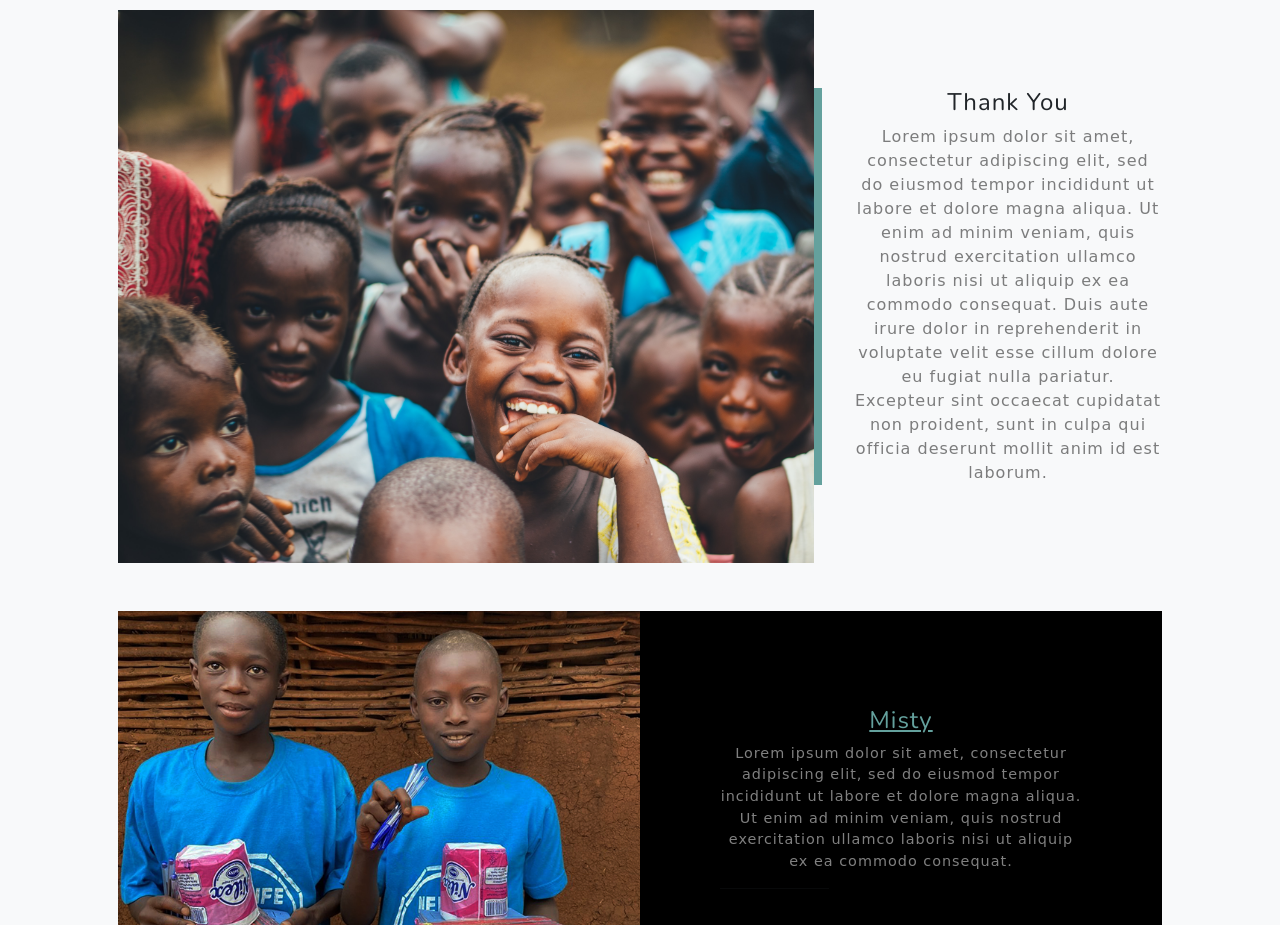
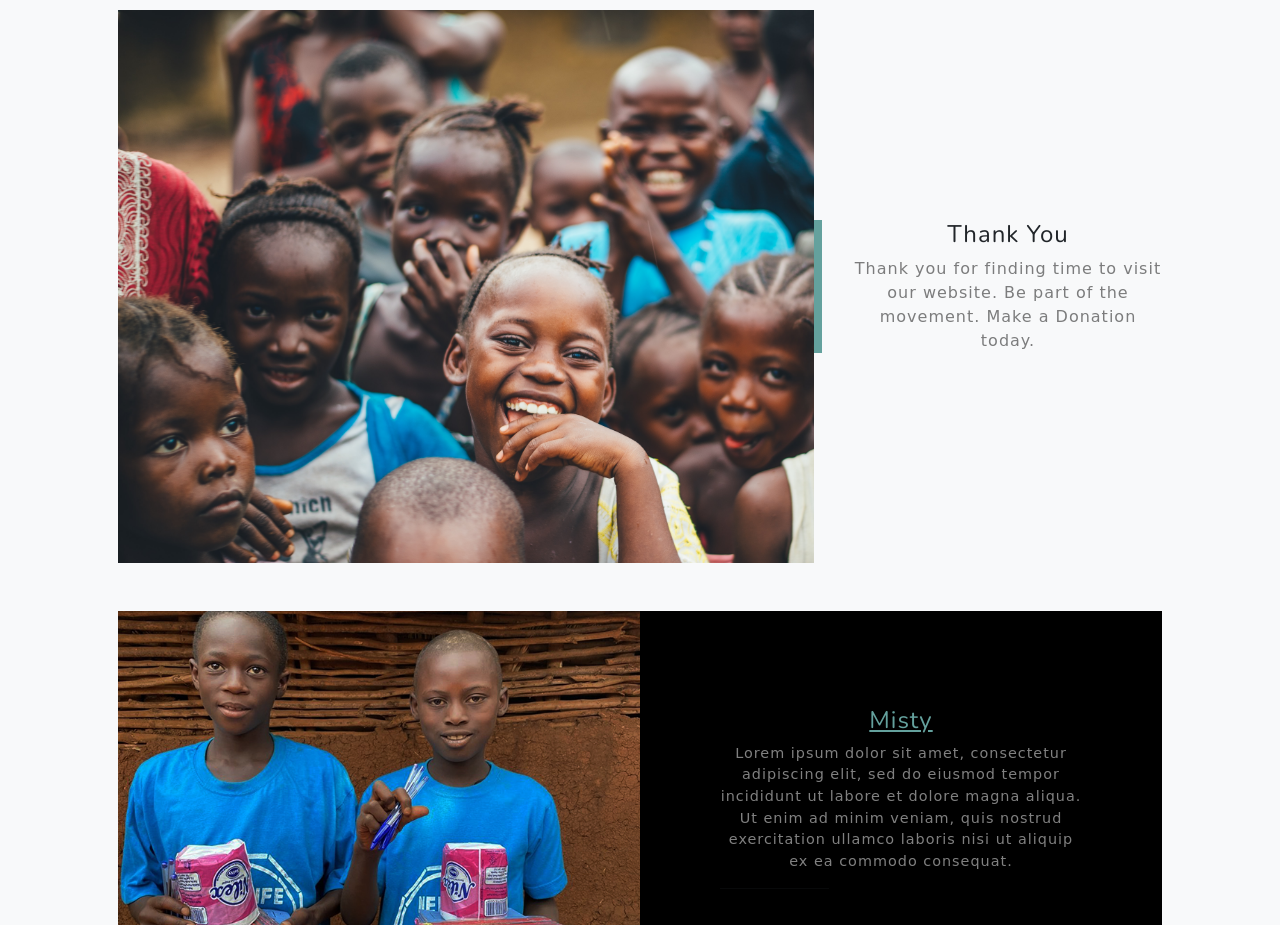
Before and after one commit to injili/OrphanageProject, a plain HTML site: page index.html in a window 1280 px wide. Shown: the part 1420-2345 px from the top of the page. Drawn offline with nearby package versions, Linux system fonts and the light colour scheme.

Commit message:
Orphanage website project 7.2022

```diff
--- a/index.html
+++ b/index.html
@@ -54,7 +54,7 @@
                 <div class="col-lg-8">
                     <h2 class="text-white mb-4">About New Life Center</h2>
                     <p class="text-white-50">
-                        Hi! We are New Life Orphanage Center located in Busoga, eastern Uganda. New Life Orphanage began in the year 2016 after an alarming rise in the number of highly vulnerable children in the society. Our sole purpose is to try restore meaning to the lives of children whose safety, well-being and development is at risk by bringing together contributions, donations and sponsoring their education. Join us as we make this globe a better place for them.
+                        Hi! We are New Life Orphanage Center located in Busoga, eastern Uganda. New Life Orphanage began in the year 2016 after an alarming rise in the number of highly vulnerable children in the society. Our sole purpose is to try restore meaning to the lives of children whose safety, well-being and development is at risk by bringing together contributions, donations and sponsoring their education. Join us and together we can make this globe a better place for them. God Bless You!
                     </p>
                 </div>
             </div>
@@ -69,7 +69,8 @@
                 <div class="col-xl-4 col-lg-5">
                     <div class="featured-text text-center text-lg-left">
                         <h4>Thank You</h4>
-                        <p class="text-black-50 mb-0"> Lorem ipsum dolor sit amet, consectetur adipiscing elit, sed do eiusmod tempor incididunt ut labore et dolore magna aliqua. Ut enim ad minim veniam, quis nostrud exercitation ullamco laboris nisi ut aliquip ex ea commodo consequat. Duis aute irure dolor in reprehenderit in voluptate velit esse cillum dolore eu fugiat nulla pariatur. Excepteur sint occaecat cupidatat non proident, sunt in culpa qui officia deserunt mollit anim id est laborum.
+                        <p class="text-black-50 mb-0">
+                            Thank you for finding time to visit our website. Be part of the movement. Make a Donation today.
                         </p>
                     </div>
                 </div>
```
